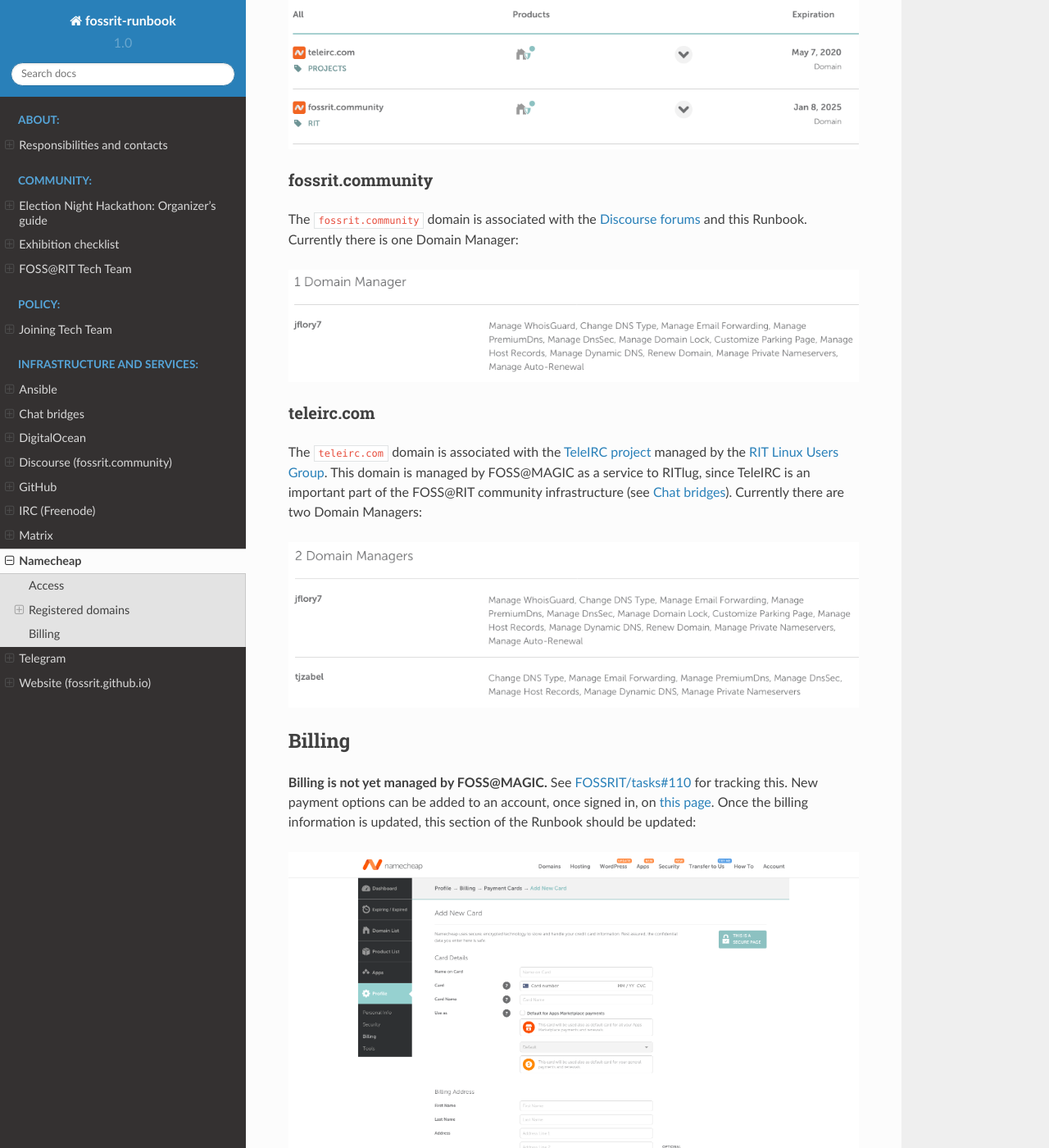
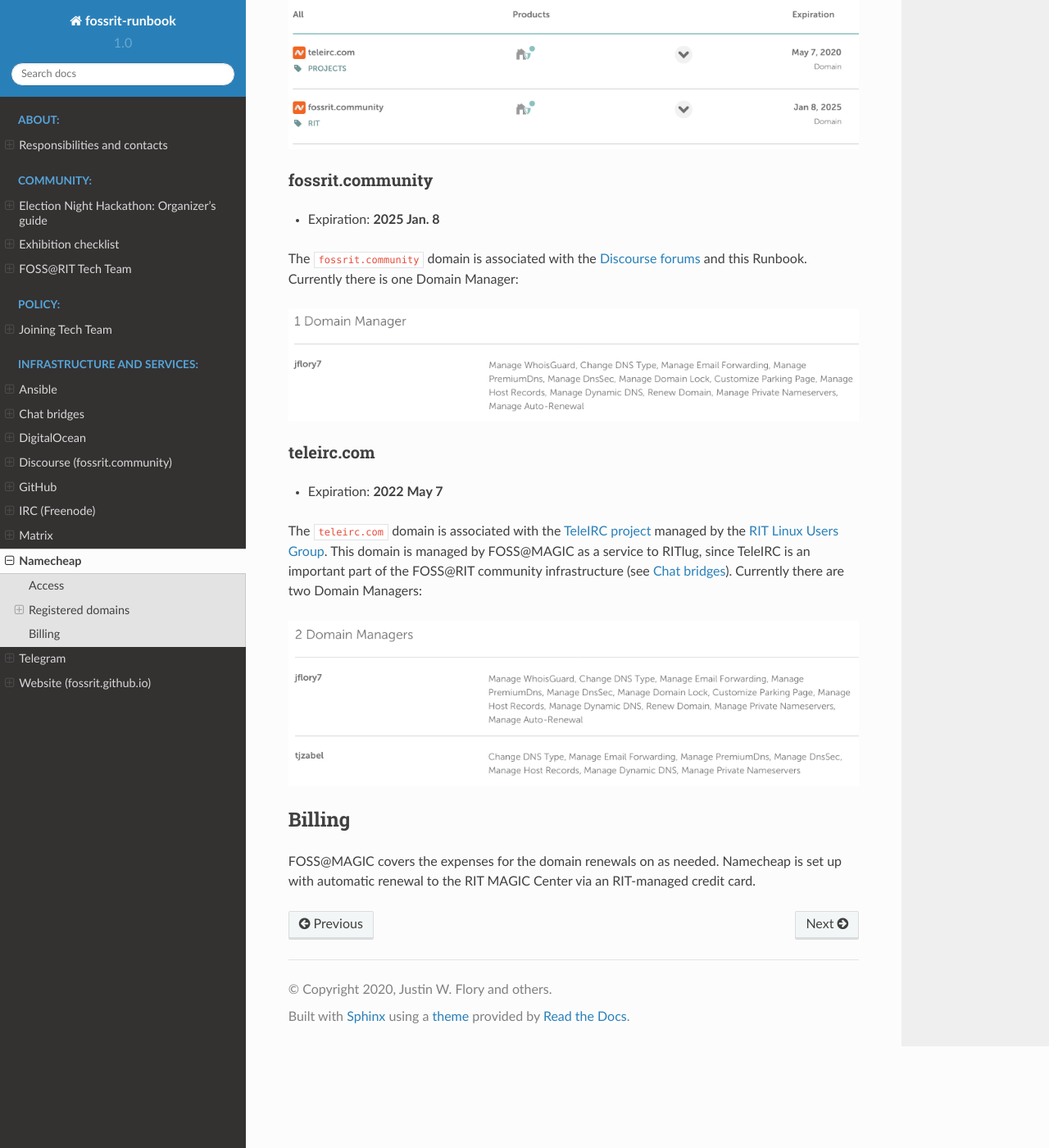
Before and after one commit to FOSSRIT/runbook, a Sphinx documentation site: the page built from docs/infra/namecheap.md, in a window 1280 px wide and 1400 px high, scrolled down 689 px. Shown: the whole window at 82% size. Built offline with Sphinx 7.4.7 and the Read the Docs theme 2.0.0, drawn with Linux system fonts in a browser that asks for light colours; formulas are drawn with MathJax 3.

Commit message:
:credit_card: infra: Update billing status for DigitalOcean & Namecheap (#49)
This commit does two things:

* Namecheap: Billing is now set up with RIT-managed credit card and
  configured to automatically renew our domains
* DigitalOcean: Pulled billing info out to its own section for clarity,
  since I was looking for that info and missed it; probably wasn't
  obvious enough

Closes FOSSRIT/tasks#110.

Props to @Tjzabel for facilitating this today.

Signed-off-by: Justin W. Flory <git@jwf.io>

```diff
--- a/docs/infra/namecheap.md
+++ b/docs/infra/namecheap.md
@@ -27,12 +27,16 @@
 
 ### fossrit.community
 
+* Expiration: **2025 Jan. 8**
+
 The `fossrit.community` domain is associated with the [Discourse forums](discourse) and this Runbook.
 Currently there is one Domain Manager:
 
 ![Screenshot of Domain Managers for fossrit.community, as of 2020 Feb. 20](/_static/infra/namecheap-fossrit-community-managers.png)
 
 ### teleirc.com
+
+* Expiration: **2022 May 7**
 
 The `teleirc.com` domain is associated with the [TeleIRC project](https://github.com/RITlug/teleirc) managed by the [RIT Linux Users Group](https://ritlug.com).
 This domain is managed by FOSS@MAGIC as a service to RITlug, since TeleIRC is an important part of the FOSS@RIT community infrastructure (see [Chat bridges](bridges)).
@@ -43,9 +47,5 @@
 
 ## Billing
 
-**Billing is not yet managed by FOSS@MAGIC.**
-See [FOSSRIT/tasks#110](https://github.com/FOSSRIT/tasks/issues/110) for tracking this.
-New payment options can be added to an account, once signed in, on [this page](https://ap.www.namecheap.com/profile/billing/PaymentCards/AppPayments/Add).
-Once the billing information is updated, this section of the Runbook should be updated:
-
-![Screenshot of Namecheap admin portal with interface for adding a new billing option](/_static/infra/tmp-namecheap-billing.png)
+FOSS@MAGIC covers the expenses for the domain renewals on as needed.
+Namecheap is set up with automatic renewal to the RIT MAGIC Center via an RIT-managed credit card.
```
Also changed, not shown: docs/infra/digitalocean.md (+5 -2 lines), docs/_static/infra/tmp-namecheap-billing.png (deleted).
